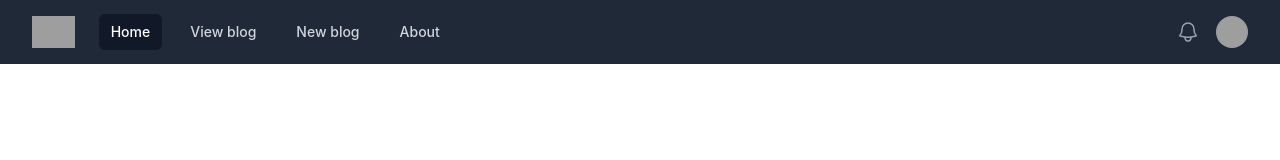
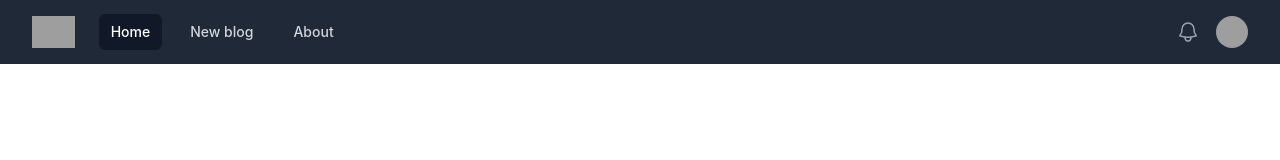
Before and after one commit to irriz-jayy/the-emotional-blogs, a React (Create React App) app in the folder the-emotional-blogs/: page / in a window 1280 px wide. Shown: the top 160 px of the page. Built offline with nearby package versions, Linux system fonts and the light colour scheme; grey boxes are pictures that could not be loaded.

Commit message:
Add:added routing for new blog page

```diff
--- a/the-emotional-blogs/src/App.js
+++ b/the-emotional-blogs/src/App.js
@@ -2,6 +2,7 @@ import { Route, Routes } from "react-router-dom";
 import Homepage from "./components/Homepage";
 import Login from "./components/Login";
 import About from "./components/About";
+import Newblog from "./components/Newblog";
 function App() {
   return (
     <div className="App">
@@ -9,6 +10,7 @@ function App() {
         <Route path="/login" element={<Login />} />
         <Route path="/" element={<Homepage />} />
         <Route path="/about" element={<About />} />
+        <Route path="/new-blog" element={<Newblog />} />
       </Routes>
     </div>
   );
--- a/the-emotional-blogs/src/components/Navbar.js
+++ b/the-emotional-blogs/src/components/Navbar.js
@@ -4,8 +4,7 @@ import { Bars3Icon, BellIcon, XMarkIcon } from "@heroicons/react/24/outline";
 
 const navigation = [
   { name: "Home", href: "/", current: true },
-  { name: "View blog", href: "#", current: false },
-  { name: "New blog", href: "#", current: false },
+  { name: "New blog", href: "/new-blog", current: false },
   { name: "About", href: "/about", current: false },
 ];
 
```
